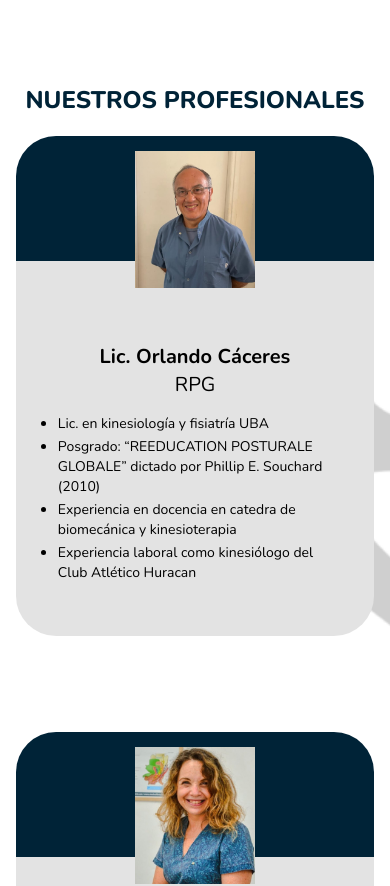
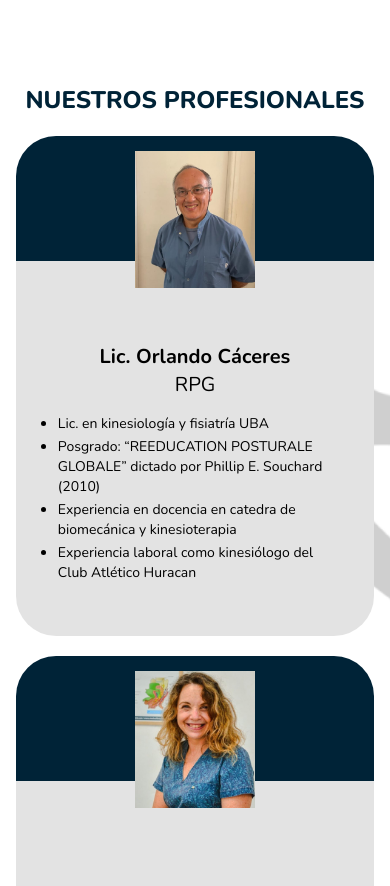
Before and after one commit to tomaslami/update-genesis, a Next.js app: page / in a window 390 px wide. Shown: the part 2840-3726 px from the top of the page. Built offline with nearby package versions, Linux system fonts and the light colour scheme.

Commit message:
gap professional cards

```diff
--- a/src/components/Professionals.tsx
+++ b/src/components/Professionals.tsx
@@ -10,7 +10,7 @@ const Professionals = () => {
       <div className='flex flex-col justify-center items-center w-full h-1/5  '>
         <h1 className='w-full text-center text-2xl text-[#002337] font-extrabold '>NUESTROS PROFESIONALES</h1>
       </div>
-      <div className='w-full h-full flex flex-col gap-24 items-end' >
+      <div className='w-full h-full flex flex-col lg:gap-24 gap-5 items-end' >
         {CardProfessionalsElements.map(pro => (
           <div key={pro.id}
             className='w-full flex ' style={{ flexDirection: pro.id % 2 === 0 ? 'row-reverse' : 'row' }}>
```
